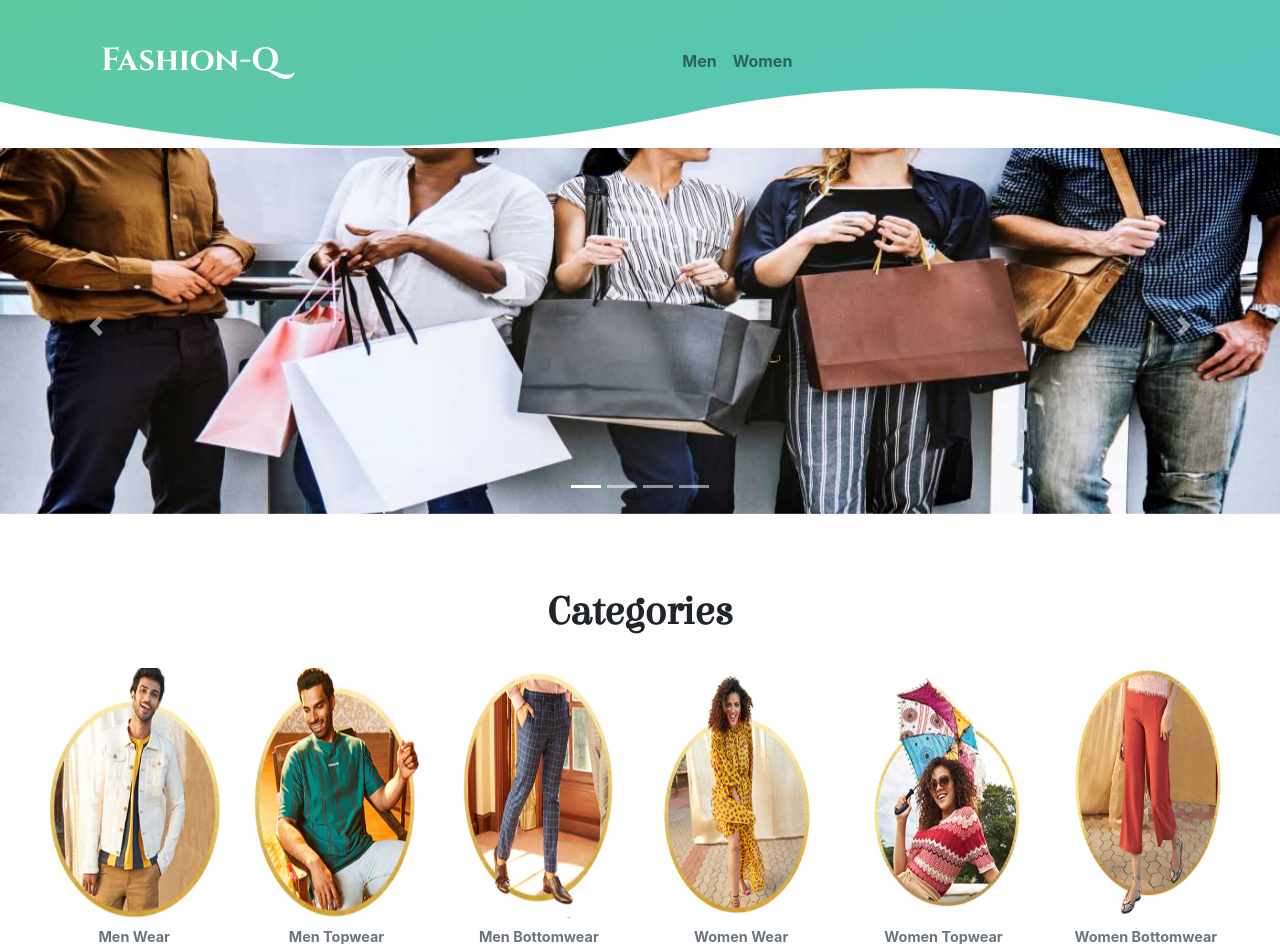
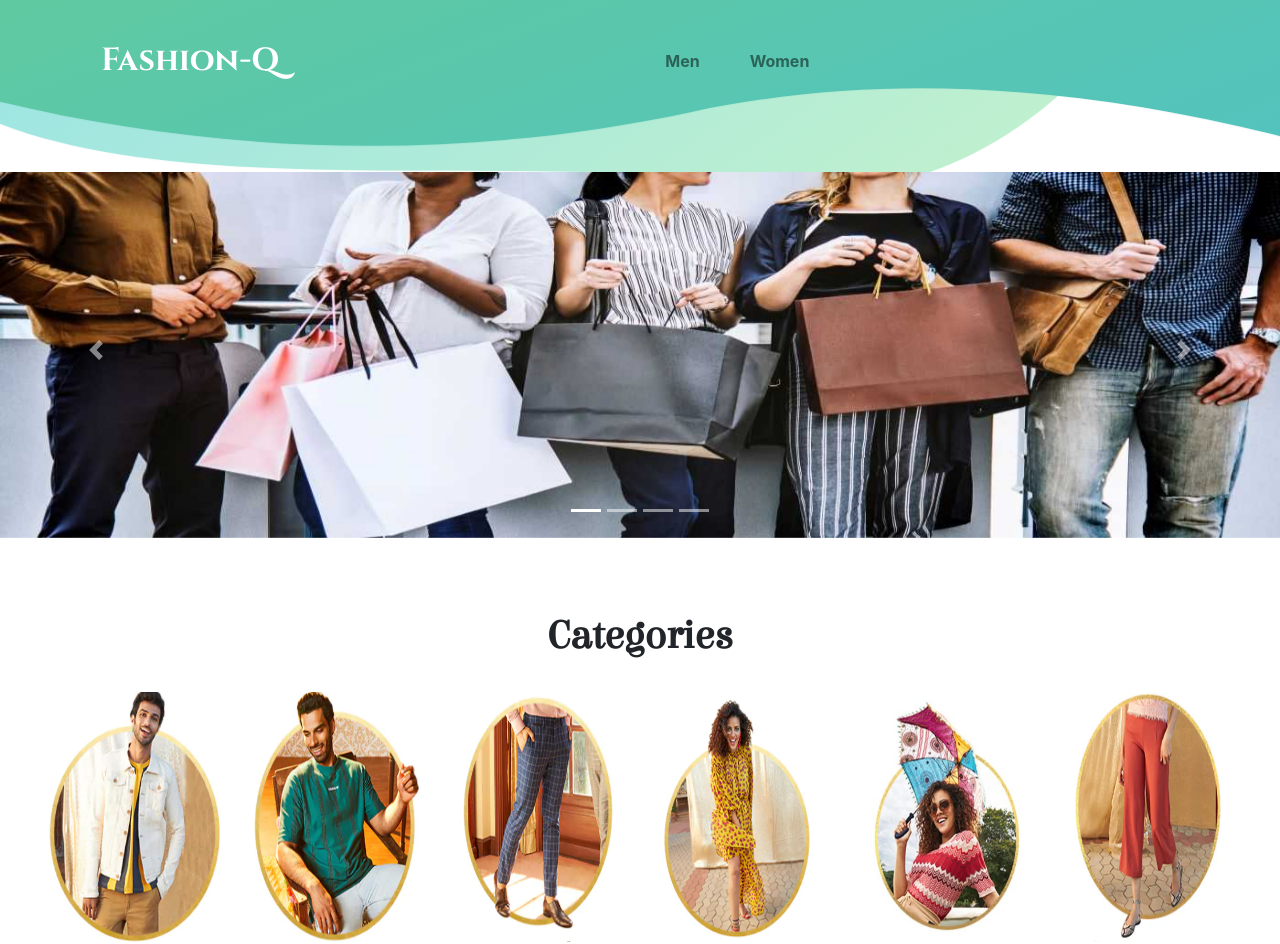
Before and after one commit to sejalrane777/Sejal, a PHP site: page / in a window 1280 px wide. Shown: the top 944 px of the page. Run offline with PHP 8.4, Linux system fonts and the light colour scheme; data comes from the database, SQL or seed files in the repository; some web fonts are replaced.

```diff
--- a/css/style.css
+++ b/css/style.css
@@ -19,7 +19,7 @@ html{
   font-size: 2em;
 }
 .first {
-background-image:url("../images/bg.png");
+background-image:url("../images/bg2.png");
   }
 /* dropdown hover */
 
--- a/includes/header.php
+++ b/includes/header.php
@@ -27,7 +27,7 @@
                 <ul class="navbar-nav mr-auto  ">
                     <?php foreach ($fetchCategory as $row) { ?>
                         <li class="nav-item dropdown ">
-                            <a class="nav-link  font-weight-bold  " href="#" id="navbarDropdown" role="button" data-toggle="dropdown" aria-haspopup="true" aria-expanded="false"><?= $row['category'] ?></a>
+                            <a class="nav-link  font-weight-bold  " href="#" id="navbarDropdown" role="button" data-toggle="dropdown" aria-haspopup="true" aria-expanded="false" style="padding-left:25px;padding-right:25px;"><?= $row['category'] ?></a>
                             <div class="dropdown-menu men-mega-menu" aria-labelledby="navbarDropdown">
                                 <div class="row">
                                     <div class="col-md-auto">
--- a/index.php
+++ b/index.php
@@ -14,7 +14,7 @@
 <div class="first">
 <?php include("includes/header.php"); ?>
 
-
+<br />
 <div id="carouselIndicators" class="carousel slide mt-3 " data-ride="carousel" style="padding-top:10px;">
     <ol class="carousel-indicators">
         <?php echo make_slide_indicators($conn); ?>
```
Also changed, not shown: images/bg2.png (added).
